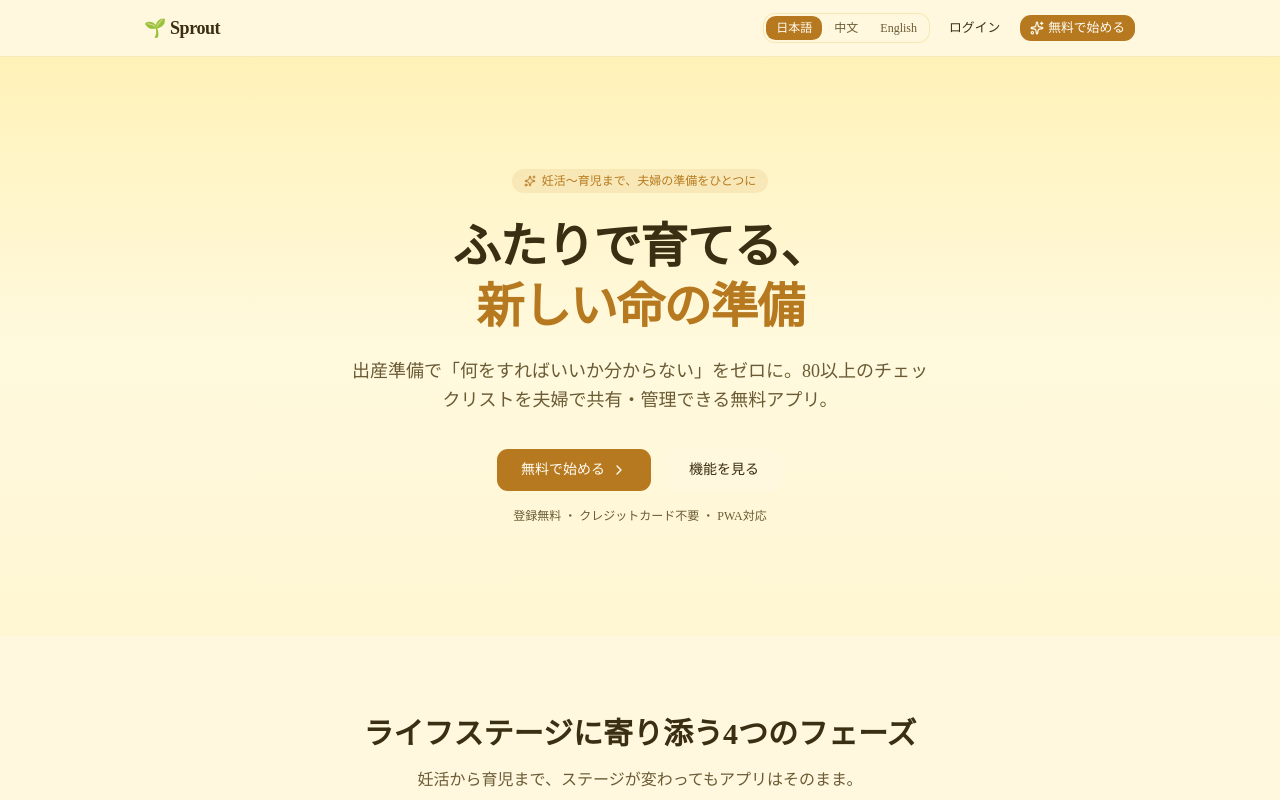
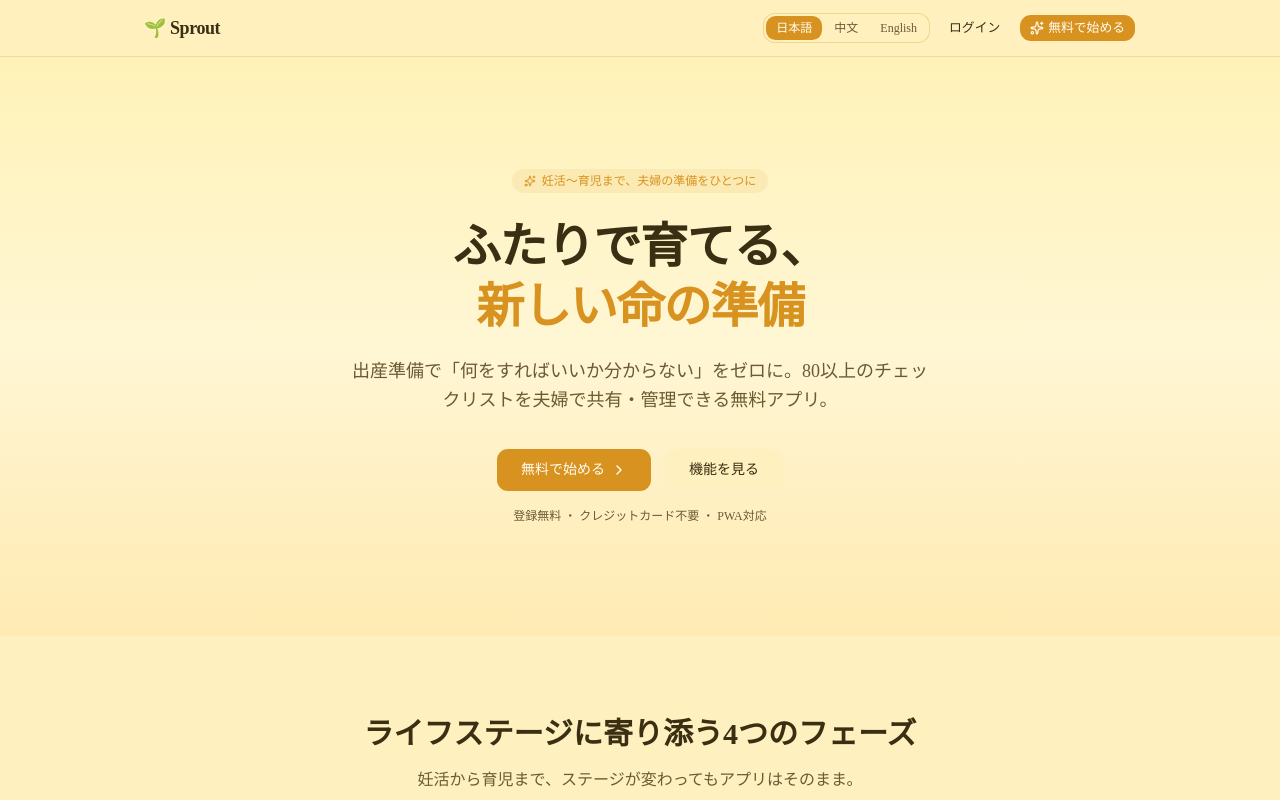
Before and after one commit to Toygaolingxiao/Sprout, a Next.js app: page / in a window 1280 px wide. Shown: the top 800 px of the page. Built offline with nearby package versions, Linux system fonts and the light colour scheme; no server answers; the database is empty.

Commit message:
release: v1.10.23

```diff
--- a/src/app/globals.css
+++ b/src/app/globals.css
@@ -70,233 +70,233 @@
 
 :root,
 [data-theme="green"] {
-  --background: oklch(0.985 0.002 90);
+  --background: oklch(0.976 0.01 140);
   --foreground: oklch(0.25 0.02 50);
-  --card: oklch(0.995 0.001 90);
+  --card: oklch(0.988 0.006 140);
   --card-foreground: oklch(0.25 0.02 50);
-  --popover: oklch(0.995 0.001 90);
+  --popover: oklch(0.988 0.006 140);
   --popover-foreground: oklch(0.25 0.02 50);
-  --primary: oklch(0.58 0.14 145);
+  --primary: oklch(0.64 0.18 145);
   --primary-foreground: oklch(0.99 0.005 145);
-  --secondary: oklch(0.96 0.018 90);
+  --secondary: oklch(0.94 0.03 140);
   --secondary-foreground: oklch(0.30 0.03 50);
-  --muted: oklch(0.97 0.008 90);
-  --muted-foreground: oklch(0.48 0.018 50);
-  --accent: oklch(0.94 0.03 80);
+  --muted: oklch(0.94 0.02 140);
+  --muted-foreground: oklch(0.46 0.02 50);
+  --accent: oklch(0.92 0.05 110);
   --accent-foreground: oklch(0.30 0.03 50);
   --destructive: oklch(0.577 0.245 27.325);
-  --border: oklch(0.92 0.013 90);
-  --input: oklch(0.92 0.013 90);
-  --ring: oklch(0.58 0.14 145);
-  --chart-1: oklch(0.58 0.14 145);
-  --chart-2: oklch(0.67 0.10 80);
-  --chart-3: oklch(0.62 0.13 30);
+  --border: oklch(0.88 0.025 140);
+  --input: oklch(0.88 0.025 140);
+  --ring: oklch(0.64 0.18 145);
+  --chart-1: oklch(0.64 0.18 145);
+  --chart-2: oklch(0.7 0.12 95);
+  --chart-3: oklch(0.66 0.15 40);
   --chart-4: oklch(0.55 0.10 260);
   --chart-5: oklch(0.65 0.15 340);
   --radius: 0.75rem;
-  --sidebar: oklch(0.98 0.004 90);
+  --sidebar: oklch(0.95 0.012 140);
   --sidebar-foreground: oklch(0.25 0.02 50);
-  --sidebar-primary: oklch(0.58 0.14 145);
+  --sidebar-primary: oklch(0.64 0.18 145);
   --sidebar-primary-foreground: oklch(0.99 0.005 145);
-  --sidebar-accent: oklch(0.96 0.018 90);
+  --sidebar-accent: oklch(0.94 0.03 140);
   --sidebar-accent-foreground: oklch(0.30 0.03 50);
-  --sidebar-border: oklch(0.92 0.013 90);
-  --sidebar-ring: oklch(0.58 0.14 145);
-  --theme-gradient-from: #f6fef8;
+  --sidebar-border: oklch(0.88 0.025 140);
+  --sidebar-ring: oklch(0.64 0.18 145);
+  --theme-gradient-from: #ddf8e3;
   --theme-gradient-via: #ffffff;
-  --theme-gradient-to: #fffdf380;
-  --theme-completed-bg: #f6fef840;
-  --theme-completed-border: #d1fae580;
+  --theme-gradient-to: #fff3d180;
+  --theme-completed-bg: #e6fbe940;
+  --theme-completed-border: #a7f3d080;
   --theme-tip-bg: #fffbeb70;
   --theme-tip-border: #fef3c7;
   --theme-tip-title: #92400e;
   --theme-tip-text: #b45309cc;
-  --theme-restore-bg: #f6fef8;
-  --theme-restore-text: #22a35a;
+  --theme-restore-bg: #dcfce7;
+  --theme-restore-text: #15803d;
 }
 
 [data-theme="pink"] {
-  --background: oklch(0.985 0.005 350);
+  --background: oklch(0.978 0.012 352);
   --foreground: oklch(0.25 0.02 340);
-  --card: oklch(0.995 0.003 350);
+  --card: oklch(0.99 0.008 352);
   --card-foreground: oklch(0.25 0.02 340);
-  --popover: oklch(0.995 0.003 350);
+  --popover: oklch(0.99 0.008 352);
   --popover-foreground: oklch(0.25 0.02 340);
-  --primary: oklch(0.62 0.16 350);
+  --primary: oklch(0.67 0.21 352);
   --primary-foreground: oklch(0.99 0.005 350);
-  --secondary: oklch(0.97 0.018 350);
+  --secondary: oklch(0.94 0.03 350);
   --secondary-foreground: oklch(0.30 0.03 340);
-  --muted: oklch(0.97 0.009 350);
-  --muted-foreground: oklch(0.48 0.02 340);
-  --accent: oklch(0.95 0.03 340);
+  --muted: oklch(0.94 0.02 350);
+  --muted-foreground: oklch(0.46 0.022 340);
+  --accent: oklch(0.92 0.06 345);
   --accent-foreground: oklch(0.30 0.03 340);
   --destructive: oklch(0.577 0.245 27.325);
-  --border: oklch(0.93 0.018 350);
-  --input: oklch(0.93 0.018 350);
-  --ring: oklch(0.62 0.16 350);
-  --chart-1: oklch(0.62 0.16 350);
-  --chart-2: oklch(0.67 0.10 320);
-  --chart-3: oklch(0.62 0.13 30);
+  --border: oklch(0.89 0.03 350);
+  --input: oklch(0.89 0.03 350);
+  --ring: oklch(0.67 0.21 352);
+  --chart-1: oklch(0.67 0.21 352);
+  --chart-2: oklch(0.7 0.12 320);
+  --chart-3: oklch(0.65 0.15 30);
   --chart-4: oklch(0.55 0.10 260);
   --chart-5: oklch(0.65 0.15 145);
   --radius: 0.75rem;
-  --sidebar: oklch(0.98 0.007 350);
+  --sidebar: oklch(0.95 0.014 352);
   --sidebar-foreground: oklch(0.25 0.02 340);
-  --sidebar-primary: oklch(0.62 0.16 350);
+  --sidebar-primary: oklch(0.67 0.21 352);
   --sidebar-primary-foreground: oklch(0.99 0.005 350);
-  --sidebar-accent: oklch(0.97 0.018 350);
+  --sidebar-accent: oklch(0.94 0.03 350);
   --sidebar-accent-foreground: oklch(0.30 0.03 340);
-  --sidebar-border: oklch(0.93 0.018 350);
-  --sidebar-ring: oklch(0.62 0.16 350);
-  --theme-gradient-from: #fef7fb;
+  --sidebar-border: oklch(0.89 0.03 350);
+  --sidebar-ring: oklch(0.67 0.21 352);
+  --theme-gradient-from: #fde2ef;
   --theme-gradient-via: #ffffff;
-  --theme-gradient-to: #fdf8ff80;
-  --theme-completed-bg: #fef7fb40;
-  --theme-completed-border: #fbcfe870;
-  --theme-tip-bg: #fef7fb70;
-  --theme-tip-border: #fceaf4;
+  --theme-gradient-to: #ffe6f380;
+  --theme-completed-bg: #fde6f140;
+  --theme-completed-border: #f9a8d480;
+  --theme-tip-bg: #fde6f170;
+  --theme-tip-border: #fbcfe8;
   --theme-tip-title: #9d174d;
   --theme-tip-text: #be185dcc;
-  --theme-restore-bg: #fef7fb;
-  --theme-restore-text: #d9468f;
+  --theme-restore-bg: #fde2ef;
+  --theme-restore-text: #db2777;
 }
 
 [data-theme="yellow"] {
-  --background: oklch(0.996 0.004 98);
+  --background: oklch(0.986 0.012 96);
   --foreground: oklch(0.23 0.03 85);
-  --card: oklch(0.999 0.002 98);
+  --card: oklch(0.994 0.008 96);
   --card-foreground: oklch(0.23 0.03 85);
-  --popover: oklch(0.999 0.002 98);
+  --popover: oklch(0.994 0.008 96);
   --popover-foreground: oklch(0.23 0.03 85);
-  --primary: oklch(0.85 0.17 97);
+  --primary: oklch(0.84 0.18 97);
   --primary-foreground: oklch(0.20 0.04 88);
-  --secondary: oklch(0.985 0.02 98);
+  --secondary: oklch(0.95 0.03 96);
   --secondary-foreground: oklch(0.28 0.03 85);
-  --muted: oklch(0.985 0.01 98);
+  --muted: oklch(0.95 0.02 96);
   --muted-foreground: oklch(0.44 0.03 85);
-  --accent: oklch(0.975 0.05 98);
+  --accent: oklch(0.93 0.06 96);
   --accent-foreground: oklch(0.28 0.03 85);
   --destructive: oklch(0.577 0.245 27.325);
-  --border: oklch(0.95 0.02 96);
-  --input: oklch(0.95 0.02 96);
+  --border: oklch(0.89 0.03 96);
+  --input: oklch(0.89 0.03 96);
   --ring: oklch(0.85 0.17 97);
   --chart-1: oklch(0.85 0.17 97);
-  --chart-2: oklch(0.76 0.13 80);
-  --chart-3: oklch(0.68 0.14 45);
+  --chart-2: oklch(0.78 0.14 80);
+  --chart-3: oklch(0.7 0.15 45);
   --chart-4: oklch(0.55 0.10 260);
   --chart-5: oklch(0.65 0.15 340);
   --radius: 0.75rem;
-  --sidebar: oklch(0.99 0.006 96);
+  --sidebar: oklch(0.96 0.014 96);
   --sidebar-foreground: oklch(0.23 0.03 85);
   --sidebar-primary: oklch(0.85 0.17 97);
   --sidebar-primary-foreground: oklch(0.20 0.04 88);
-  --sidebar-accent: oklch(0.985 0.02 96);
+  --sidebar-accent: oklch(0.95 0.03 96);
   --sidebar-accent-foreground: oklch(0.28 0.03 85);
-  --sidebar-border: oklch(0.95 0.02 96);
+  --sidebar-border: oklch(0.89 0.03 96);
   --sidebar-ring: oklch(0.85 0.17 97);
-  --theme-gradient-from: #fffef8;
+  --theme-gradient-from: #fff3b8;
   --theme-gradient-via: #ffffff;
-  --theme-gradient-to: #fff7c780;
-  --theme-completed-bg: #fffef240;
+  --theme-gradient-to: #ffe79a80;
+  --theme-completed-bg: #fff6c940;
   --theme-completed-border: #fde68a80;
-  --theme-tip-bg: #fff9d970;
+  --theme-tip-bg: #fff2b770;
   --theme-tip-border: #fef08a;
   --theme-tip-title: #854d0e;
   --theme-tip-text: #a16207cc;
-  --theme-restore-bg: #fffef8;
-  --theme-restore-text: #ca8a04;
+  --theme-restore-bg: #fff6cc;
+  --theme-restore-text: #b7791f;
 }
 
 [data-theme="aqua"] {
-  --background: oklch(0.985 0.003 220);
+  --background: oklch(0.978 0.01 220);
   --foreground: oklch(0.25 0.03 220);
-  --card: oklch(0.995 0.002 220);
+  --card: oklch(0.99 0.006 220);
   --card-foreground: oklch(0.25 0.03 220);
-  --popover: oklch(0.995 0.002 220);
+  --popover: oklch(0.99 0.006 220);
   --popover-foreground: oklch(0.25 0.03 220);
-  --primary: oklch(0.65 0.10 225);
+  --primary: oklch(0.68 0.14 225);
   --primary-foreground: oklch(0.99 0.004 225);
-  --secondary: oklch(0.97 0.018 220);
+  --secondary: oklch(0.94 0.03 220);
   --secondary-foreground: oklch(0.30 0.03 220);
-  --muted: oklch(0.97 0.009 220);
-  --muted-foreground: oklch(0.48 0.028 220);
-  --accent: oklch(0.95 0.03 200);
+  --muted: oklch(0.94 0.02 220);
+  --muted-foreground: oklch(0.46 0.03 220);
+  --accent: oklch(0.92 0.05 200);
   --accent-foreground: oklch(0.30 0.03 220);
   --destructive: oklch(0.577 0.245 27.325);
-  --border: oklch(0.92 0.018 220);
-  --input: oklch(0.92 0.018 220);
-  --ring: oklch(0.65 0.10 225);
-  --chart-1: oklch(0.65 0.10 225);
-  --chart-2: oklch(0.68 0.09 190);
-  --chart-3: oklch(0.60 0.11 250);
+  --border: oklch(0.89 0.03 220);
+  --input: oklch(0.89 0.03 220);
+  --ring: oklch(0.68 0.14 225);
+  --chart-1: oklch(0.68 0.14 225);
+  --chart-2: oklch(0.7 0.11 190);
+  --chart-3: oklch(0.63 0.13 250);
   --chart-4: oklch(0.60 0.09 280);
   --chart-5: oklch(0.66 0.12 165);
   --radius: 0.75rem;
-  --sidebar: oklch(0.98 0.005 220);
+  --sidebar: oklch(0.95 0.012 220);
   --sidebar-foreground: oklch(0.25 0.03 220);
-  --sidebar-primary: oklch(0.65 0.10 225);
+  --sidebar-primary: oklch(0.68 0.14 225);
   --sidebar-primary-foreground: oklch(0.99 0.004 225);
-  --sidebar-accent: oklch(0.97 0.018 220);
+  --sidebar-accent: oklch(0.94 0.03 220);
   --sidebar-accent-foreground: oklch(0.30 0.03 220);
-  --sidebar-border: oklch(0.92 0.018 220);
-  --sidebar-ring: oklch(0.65 0.10 225);
-  --theme-gradient-from: #f4feff;
+  --sidebar-border: oklch(0.89 0.03 220);
+  --sidebar-ring: oklch(0.68 0.14 225);
+  --theme-gradient-from: #dff5ff;
   --theme-gradient-via: #ffffff;
-  --theme-gradient-to: #edf7ff80;
-  --theme-completed-bg: #f4feff40;
-  --theme-completed-border: #cfeeff80;
-  --theme-tip-bg: #edf7ff70;
-  --theme-tip-border: #cfe8fb;
+  --theme-gradient-to: #d8ecff80;
+  --theme-completed-bg: #e5f7ff40;
+  --theme-completed-border: #b5e3ff80;
+  --theme-tip-bg: #def2ff70;
+  --theme-tip-border: #b5dbf5;
   --theme-tip-title: #0c4a6e;
   --theme-tip-text: #0369a1cc;
-  --theme-restore-bg: #f4feff;
-  --theme-restore-text: #0b92cf;
+  --theme-restore-bg: #dff5ff;
+  --theme-restore-text: #0284c7;
 }
 
 [data-theme="cream"] {
-  --background: #fff8df;
+  --background: #fff0bf;
   --foreground: #3a2f12;
-  --card: #fffdf4;
+  --card: #fff8df;
   --card-foreground: #3a2f12;
-  --popover: #fffdf4;
+  --popover: #fff8df;
   --popover-foreground: #3a2f12;
-  --primary: #b7791f;
+  --primary: #d8921f;
   --primary-foreground: #fffdf4;
-  --secondary: #fff4cd;
+  --secondary: #ffe7aa;
   --secondary-foreground: #4a3b16;
-  --muted: #fff6d5;
+  --muted: #ffebbb;
   --muted-foreground: #6a5b34;
-  --accent: #ffefbc;
+  --accent: #ffd97a;
   --accent-foreground: #4a3b16;
   --destructive: oklch(0.577 0.245 27.325);
-  --border: #f0dd9a;
-  --input: #f0dd9a;
-  --ring: #c38a24;
-  --chart-1: #c38a24;
-  --chart-2: #9c6d1b;
+  --border: #e5c56a;
+  --input: #e5c56a;
+  --ring: #d8921f;
+  --chart-1: #d8921f;
+  --chart-2: #b7791f;
   --chart-3: #e3b23c;
   --chart-4: #7f5a17;
   --chart-5: #d89f2e;
   --radius: 0.75rem;
-  --sidebar: #fff7d7;
+  --sidebar: #ffefbc;
   --sidebar-foreground: #3a2f12;
-  --sidebar-primary: #b7791f;
+  --sidebar-primary: #d8921f;
   --sidebar-primary-foreground: #fffdf4;
-  --sidebar-accent: #fff1c3;
+  --sidebar-accent: #ffe29a;
   --sidebar-accent-foreground: #4a3b16;
-  --sidebar-border: #f0dd9a;
-  --sidebar-ring: #c38a24;
+  --sidebar-border: #e5c56a;
+  --sidebar-ring: #d8921f;
   --theme-gradient-from: #fff2b8;
-  --theme-gradient-via: #fff9de;
-  --theme-gradient-to: #fff4c680;
-  --theme-completed-bg: #fff7d240;
-  --theme-completed-border: #f0dd9a90;
-  --theme-tip-bg: #fff6d470;
-  --theme-tip-border: #eed38a;
+  --theme-gradient-via: #fff6d4;
+  --theme-gradient-to: #ffe5a680;
+  --theme-completed-bg: #ffefbe40;
+  --theme-completed-border: #e5c56a90;
+  --theme-tip-bg: #ffecb870;
+  --theme-tip-border: #e2be62;
   --theme-tip-title: #7a5512;
   --theme-tip-text: #8d6519cc;
-  --theme-restore-bg: #fff7dd;
-  --theme-restore-text: #b7791f;
+  --theme-restore-bg: #fff2c7;
+  --theme-restore-text: #d8921f;
 }
 
 .dark {
--- a/src/data/release-notes.ts
+++ b/src/data/release-notes.ts
@@ -1,6 +1,13 @@
-export const APP_VERSION = '1.10.22';
+export const APP_VERSION = '1.10.23';
 
 export const RELEASE_NOTES: { version: string; date: string; items: string[] }[] = [
+  {
+    version: '1.10.23',
+    date: '2026-05-05',
+    items: [
+      'stronger-background-tint,brighter-button-colors,theme-contrast-boost',
+    ],
+  },
   {
     version: '1.10.22',
     date: '2026-05-05',
```
Also changed, not shown: 1 other file (tests, documents, lock files or other folders).
